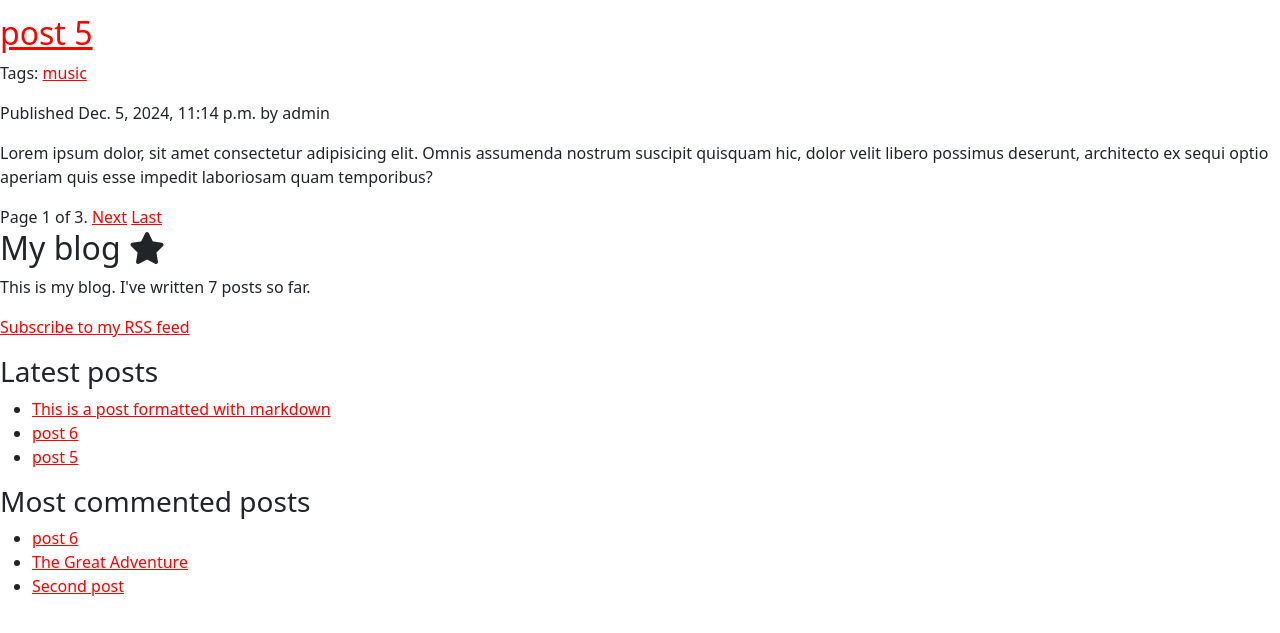
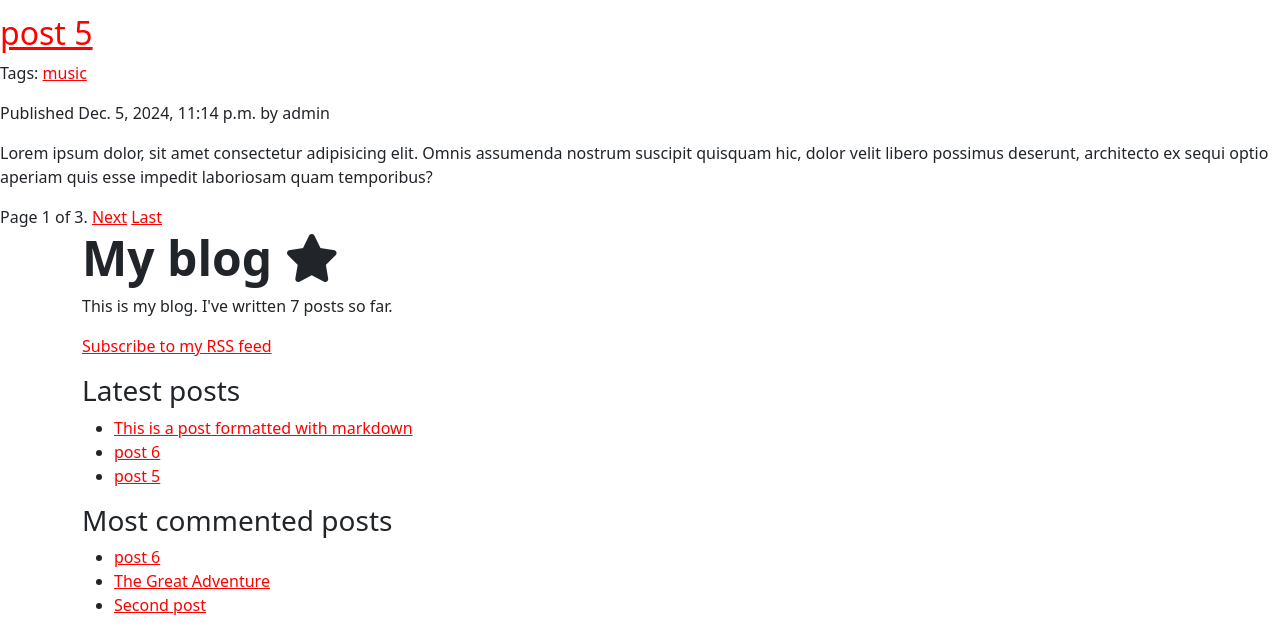
Before and after one commit to dmurawski/blog, a Django app: page /blog/ in a window 1280 px wide. Shown: the part 597-1230 px from the top of the page. Before the commit the page ends 1193 px from the top, so only its background shows below. Run offline with Django 5.2, Linux system fonts and the light colour scheme; data comes from the database, SQL or seed files in the repository; parts of the project's set-up code (start-up, migrations or seed data) failed here and were passed over; some libraries are stand-ins or nearby versions.

Commit message:
improvement indent in templates

```diff
--- a/commands.txt
+++ b/commands.txt
@@ -28,3 +28,8 @@ BOOTSTRAP SASS
 
 npm run sass:watch
 npm run sass:build
+
+
+djhtml
+
+djhtml --tabwidth 2
--- a/mysite/blog/templates/blog/base.html
+++ b/mysite/blog/templates/blog/base.html
@@ -18,8 +18,11 @@
       {% block content %}
       {% endblock %}
     </div>
-    <div>
-      <h2>My blog <i class="fas fa-star"></i></h2>
+    <div class="container">
+      <h2 class="display-5 fw-bold">
+        My blog
+        <i class="fas fa-star"></i>
+      </h2>
       <p class="primary">
         This is my blog.
         I've written {% total_post %} posts so far.
```
